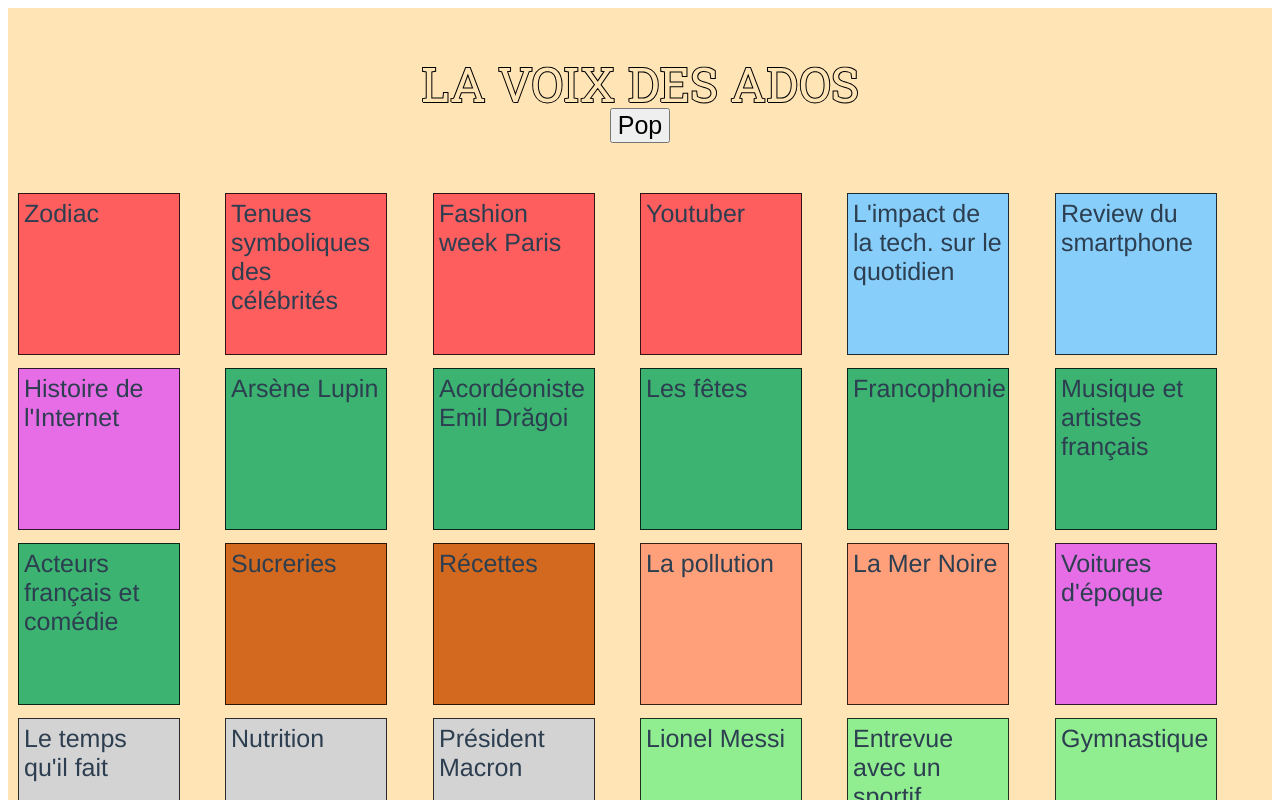
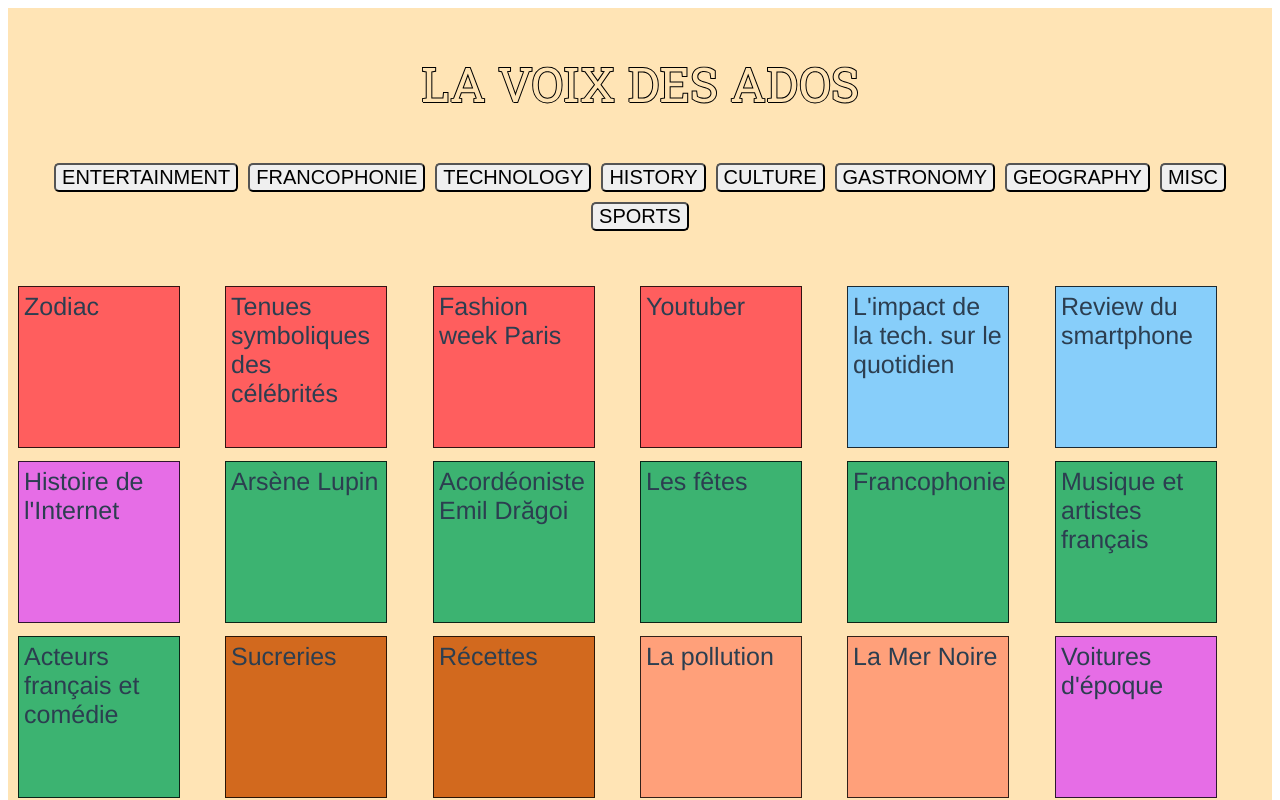
Before and after one commit to Marlex31/voix-des-ados, a Vue app: page / in a window 1280 px wide. Shown: the top 800 px of the page. Built offline with nearby package versions, Linux system fonts and the light colour scheme.

Commit message:
Added article filtering

```diff
--- a/src/App.vue
+++ b/src/App.vue
@@ -1,32 +1,18 @@
 <template>
 <div>
-<!-- <net_hist></net_hist> -->
-<!-- <terminal source="Lorem ipsum dolor sit amet, consectetur adipiscing elit, sed do eiusmod tempor
-    incididunt ut labore et dolore magna aliqua. Ut enim ad minim veniam, quis
-    nostrud exercitation ullamco laboris nisi ut aliquip ex ea commodo consequat.
-    Duis aute irure dolor in reprehenderit in voluptate velit esse cillum dolore eu
-    fugiat nulla pariatur.">
-</terminal> -->
-<!-- <carousel></carousel> -->
-<hero></hero>
-<div style="height: 100px;"></div>
-<home></home>
+  <hero></hero>
+  <div style="height: 150px;"></div>
+  <home></home>
 </div>
 </template>
 
 <script>
-// import net_hist from './components/net_hist'
-// import terminal from './components/terminal'
 import hero from './components/hero'
-// import carousel from './components/carousel'
-import home from './components/home'
+import home from './components/articleList'
 
 export default {
   name: 'App',
   components: {
-    // net_hist
-    // terminal
-    // carousel
     hero,
     home
   }
--- /dev/null
+++ b/src/components/articleList.vue
@@ -0,0 +1,141 @@
+<template>
+<div>
+  <div class="flex-container" v-for="(item, index) in titleArr" :key="index">
+    <button @click="reqSort" class="flex-item">{{ item.toUpperCase() }}</button>
+  </div>
+
+  <div class="grid-container">
+    <div v-for="(item, index) in list" :key="index" :class="[item.tags, scale]"
+    class="grid-item">
+      {{item['title']}}
+    </div>
+  </div>
+</div>
+</template>
+
+
+<script>
+
+import jsonList from "../assets/articles.json";
+
+var titles = []
+jsonList.forEach(element => {
+  element.tags.forEach(el => {
+  if (!titles.includes(el)) {
+    titles.push(el)
+  }
+  });
+});
+
+export default {
+    name: "home",
+    data(){
+      return{
+        list: jsonList,
+        titleArr: titles,
+        scale: "scaleIn",
+        lastReq: null
+      }
+    },
+    methods:{
+      reqSort(e){
+        // DRY
+        if (this.lastReq == e.target.innerHTML.toLowerCase()){
+          this.list = jsonList
+          this.lastReq = null
+        }
+        else{
+          this.list = jsonList.filter(item => item.tags.includes(e.target.innerHTML.toLowerCase()))
+          this.lastReq = e.target.innerHTML.toLowerCase()
+        }
+      }
+    },
+    beforeUpdate(){
+        this.scale = 'scaleInFast'
+    }
+}
+</script>
+
+<style>
+
+.flex-container{
+  display: inline-flex;
+  flex-direction: row;
+  flex-wrap: nowrap;
+  justify-content: center;
+}
+
+.flex-item{
+  font-size: 20px;
+  text-align: center;
+  margin: 5px;
+  border-radius: 5px;
+}
+
+
+.grid-container {
+  display: grid;
+  grid-template-columns: repeat(auto-fill, minmax(200px, 1fr));
+  grid-template-rows: repeat(4, 175px);
+  padding: 50px 10px;
+}
+
+.grid-item {
+  background-color: rgba(255, 255, 255, 0.8);
+  border: 1px solid rgba(0, 0, 0, 0.8);
+  font-size: 25px;
+  text-align: left;
+  width: 150px;
+  height: 150px;
+  padding: 5px;
+  transition: linear 0.2s;
+}
+
+.grid-item:hover{
+  background-color: cyan;
+  scale: 1.1;
+}
+
+.scaleIn{animation:scaleIn .5s cubic-bezier(.39,.575,.565,1.000) 4s both}
+@keyframes scaleIn{
+  0%{transform:scale(.8); opacity:0}
+  100%{transform:scale(1); opacity:1}
+}
+.scaleInFast{animation:scaleInFast .5s cubic-bezier(.39,.575,.565,1.000) 0.4s both}
+@keyframes scaleInFast{
+  0%{transform:scale(.8); opacity:0}
+  100%{transform:scale(1); opacity:1}
+}
+
+.entertainment{
+  background-color: rgb(255, 94, 94);
+}
+.gastronomy{
+  background-color:chocolate;
+}
+
+.misc{
+  background-color: lightgray;
+}
+
+.technology{
+  background-color: lightskyblue;
+}
+
+.culture{
+  background-color: mediumseagreen;
+}
+
+.geography{
+  background-color: lightsalmon;
+}
+
+.history{
+  background-color: rgb(230, 109, 230);
+}
+
+.sports{
+  background-color: lightgreen;
+}
+
+</style>
--- a/src/components/carousel.vue
+++ b/src/components/carousel.vue
@@ -10,6 +10,6 @@ export default {
 }
 </script>
 
-<style src="">
+<style>
 
 </style>
--- a/src/components/home.vue
+++ /dev/null
@@ -1,93 +0,0 @@
-<template>
-<div>
-  <button @click="removeArticle" style="font-size:25px;">Pop</button>
-  <div class="grid-container">
-    <div v-for="(item, index) in list" :key="index" :class="item.tags"
-    class="grid-item scaleIn">
-      {{item['title']}}
-    </div>
-  </div>
-</div>
-</template>
-
-<script>
-
-import jsonList from "../assets/articles.json"
-
-export default {
-    name: "home",
-    data(){
-      return{
-        list: jsonList,
-      }
-    },
-    methods:{
-      removeArticle(){
-        this.list.pop()
-      }
-    }
-}
-</script>
-
-<style>
-.grid-container {
-  display: grid;
-  grid-template-columns: repeat(auto-fill, minmax(200px, 1fr));
-  grid-template-rows: repeat(4, 175px);
-  padding: 50px 10px;
-}
-
-.grid-item {
-  background-color: rgba(255, 255, 255, 0.8);
-  border: 1px solid rgba(0, 0, 0, 0.8);
-  font-size: 25px;
-  text-align: left;
-  width: 150px;
-  height: 150px;
-  padding: 5px;
-  transition: linear 0.2s;
-}
-
-.grid-item:hover{
-  background-color: cyan;
-  scale: 1.1;
-}
-
-.scaleIn{animation:scaleIn .5s cubic-bezier(.39,.575,.565,1.000) 4s both}
-@keyframes scaleIn{
-  0%{transform:scale(.8); opacity:0}
-  100%{transform:scale(1); opacity:1}
-  }
-
-.entertainment{
-  background-color: rgb(255, 94, 94);
-}
-.gastronomy{
-  background-color:chocolate;
-}
-
-.misc{
-  background-color: lightgray;
-}
-
-.technology{
-  background-color: lightskyblue;
-}
-
-.culture{
-  background-color: mediumseagreen;
-}
-
-.geography{
-  background-color: lightsalmon;
-}
-
-.history{
-  background-color: rgb(230, 109, 230);
-}
-
-.sports{
-  background-color: lightgreen;
-}
-
-</style>
```
